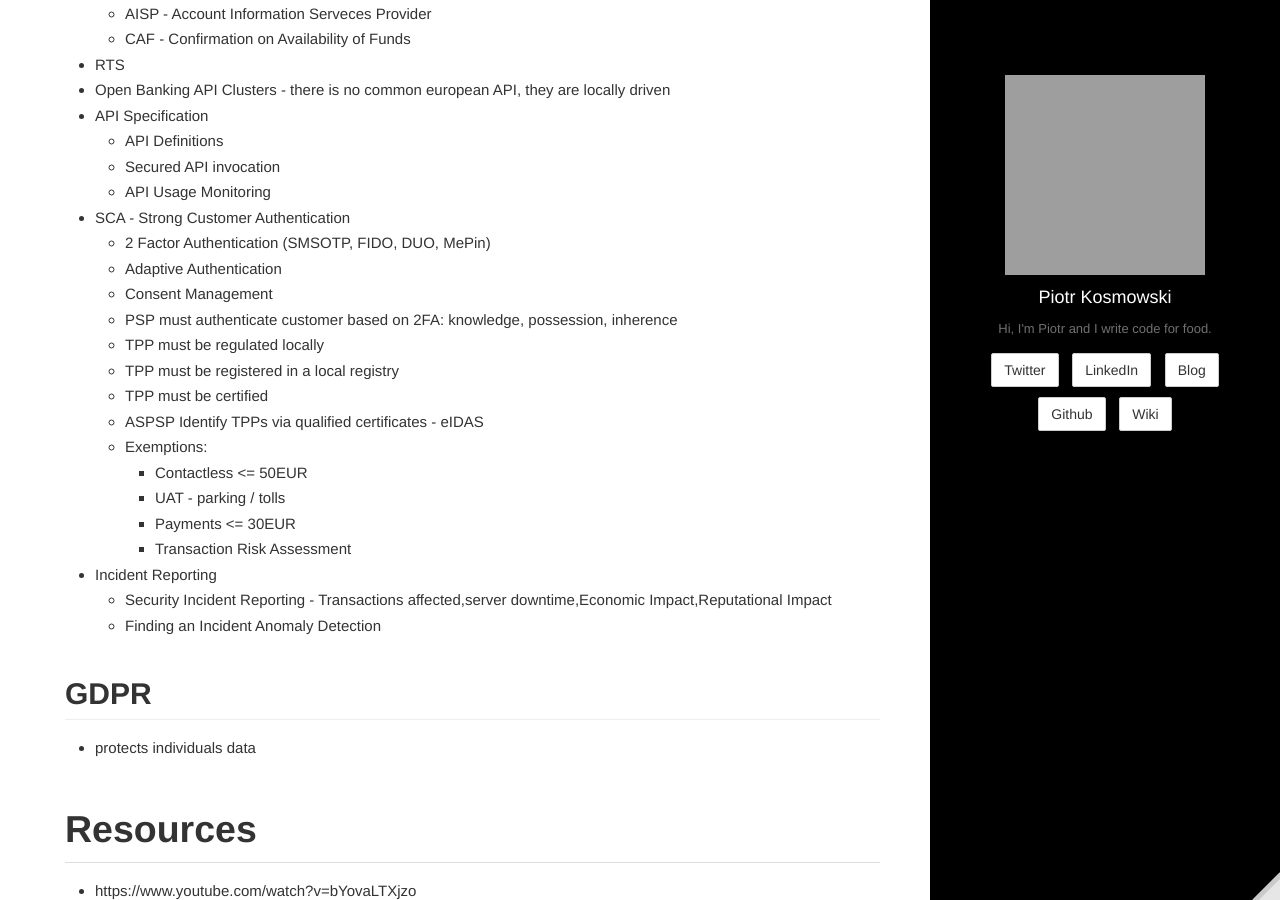
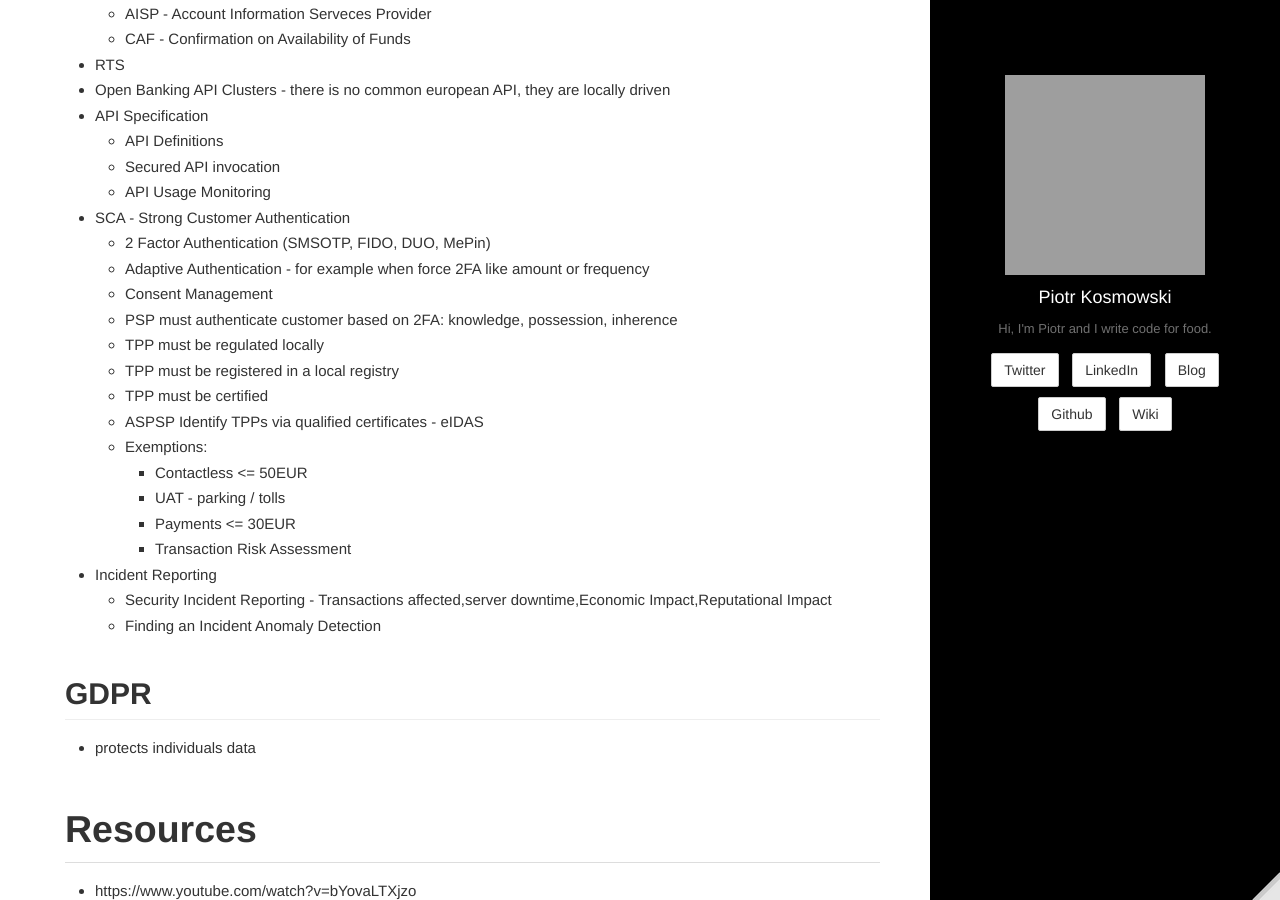
Before and after one commit to kospiotr/kospiotr.github.io, a Jekyll site: the page built from wiki/open-banking.md, in a window 1280 px wide and 900 px high, scrolled down 676 px. Built offline with Jekyll 4.4.1, drawn with Linux system fonts in a browser that asks for light colours; grey boxes are pictures that could not be loaded.

Commit message:
Update open-banking.md

```diff
--- a/wiki/open-banking.md
+++ b/wiki/open-banking.md
@@ -25,7 +25,7 @@ editurl: wiki/open-banking.md
   - API Usage Monitoring
 - SCA - Strong Customer Authentication
   - 2 Factor Authentication (SMSOTP, FIDO, DUO, MePin)
-  - Adaptive Authentication
+  - Adaptive Authentication - for example when force 2FA like amount or frequency
   - Consent Management
   - PSP must authenticate customer based on 2FA: knowledge, possession, inherence
   - TPP must be regulated locally
```
